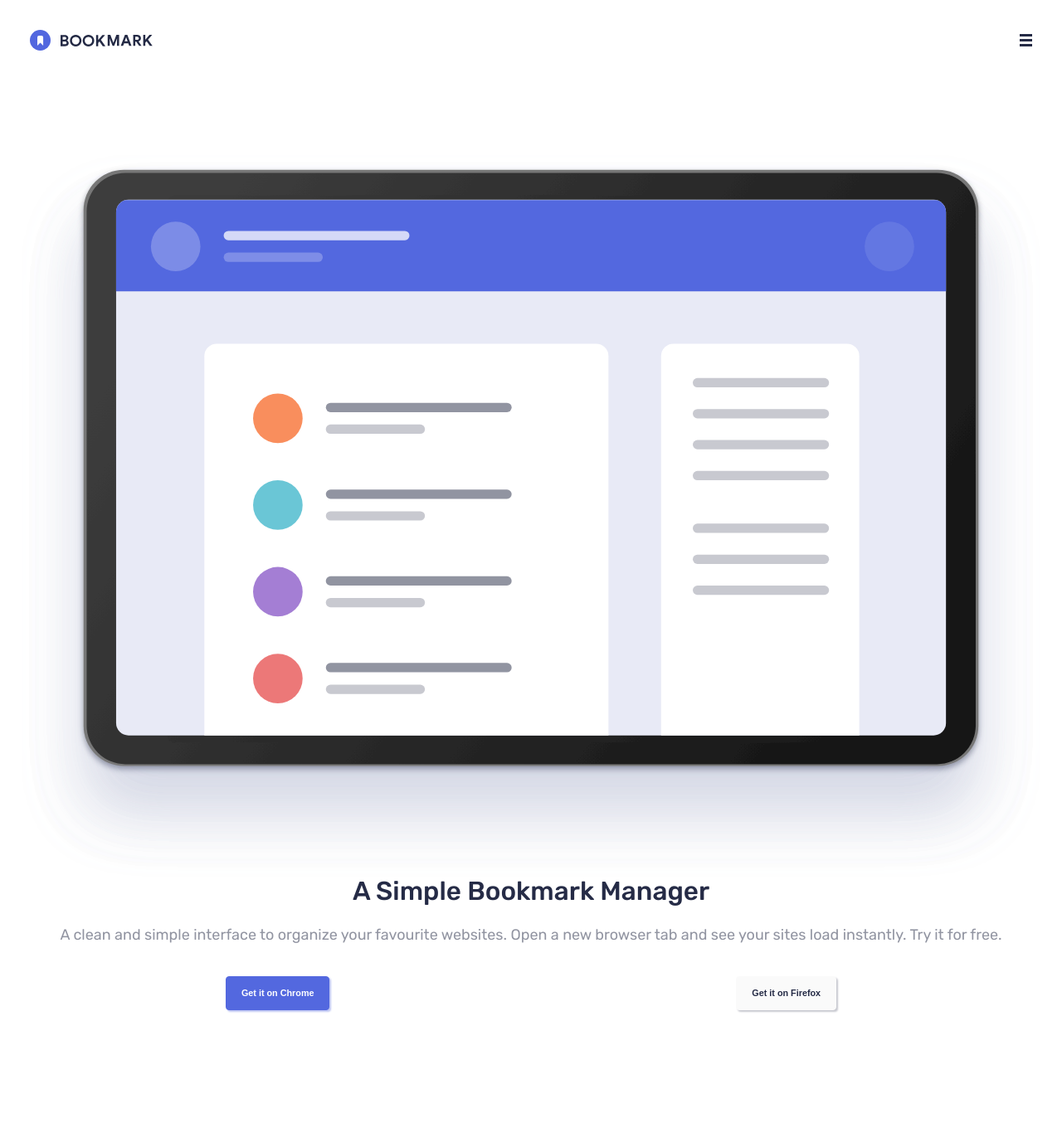
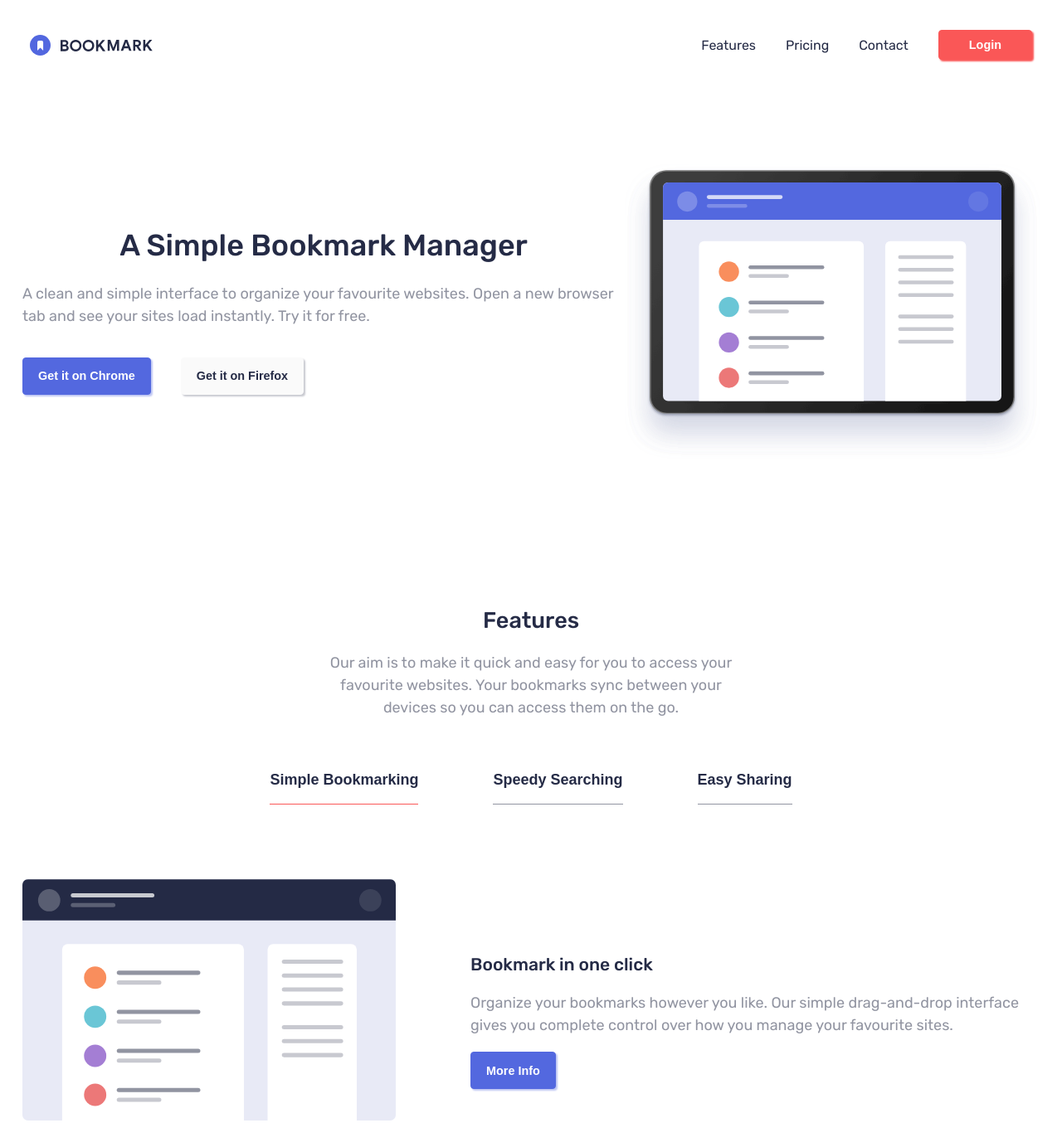
Before and after one commit to scaprisecca/bookmark-landing-page, a plain HTML site: page index.html in a window 1280 px wide. Shown: the top 1354 px of the page at 83% size. Drawn offline with Linux system fonts and the light colour scheme.

Commit message:
added tablet and laptop sized breakpoints - still need to add breakpoints for larger devices sizes

```diff
--- a/index.html
+++ b/index.html
@@ -12,11 +12,6 @@
 
   <title>Frontend Mentor | Bookmark landing page</title>
 
-  <!-- Feel free to remove these styles or customise in your own stylesheet 👍 -->
-  <style>
-    .attribution { font-size: 11px; text-align: center; }
-    .attribution a { color: hsl(228, 45%, 44%); }
-  </style>
 </head>
 <body>
 
@@ -26,9 +21,9 @@
     <!-- START - Desktop Navbar -->
     <nav class="navbar__wrapper--desktop">
       <ul class="navbar--desktop">
-        <li class="navbar__item--desktop"><a href="#features" class="navbar__link">Features</a></li>
-        <li class="navbar__item--desktop"><a href="#" class="navbar__link">Pricing</a></li>
-        <li class="navbar__item--desktop"><a href="#contact" class="navbar__link">Contact</a></li>
+        <li class="navbar__item--desktop"><a href="#features" class="navbar__link--desktop">Features</a></li>
+        <li class="navbar__item--desktop"><a href="#" class="navbar__link--desktop">Pricing</a></li>
+        <li class="navbar__item--desktop"><a href="#contact" class="navbar__link--desktop">Contact</a></li>
       </ul>
       <button class="btn--alt">Login</button>
     </nav>
@@ -240,14 +235,6 @@
 
   </footer>
 
-
-  <footer>
-    <p class="attribution">
-      Challenge by <a href="https://www.frontendmentor.io?ref=challenge" target="_blank">Frontend Mentor</a>.
-      Coded by <a href="https://Scottcaprisecca.com">Scott Caprisecca</a>.
-    </p>
-  </footer>
-
   <script src="script.js"></script>
 </body>
 </html>
--- a/style.css
+++ b/style.css
@@ -44,7 +44,7 @@ button {
     padding: .75rem 1rem;
     border-radius: 4px;
     font-weight: 600;
-    font-size: .6rem;
+    font-size: .8rem;
 }
 
 .btn--main {
@@ -66,6 +66,8 @@ button {
     color: white;
     border: 1px solid var(--soft-red);
     box-shadow: 2px 2px 2px 0 hsl(0, 94%, 66%);
+    padding: .5rem 2rem;
+
 }
 
 .btn--outline {
@@ -502,3 +504,167 @@ footer {
 .footer__social-icon:first-of-type {
     margin-right: 2rem;
 }
+
+
+/* ------ Media Queries ------ */
+
+@media (min-width: 768px ) {
+
+    .navbar__toggle-open {
+        display: none;
+    }
+
+    .navbar__wrapper--desktop {
+        display: flex;
+    }
+
+    .navbar--desktop {
+        padding: 0;
+        margin: 0;
+        display: flex;
+        align-items: center;
+        list-style-type: none;
+    }
+
+    .navbar__item--desktop {
+        margin-right: 2rem;
+    }
+
+    .navbar__link--desktop {
+        color: var(--dark-blue);
+        text-decoration: none;
+        font-size: 16px;
+    }
+
+    /* -- Extenstion -- */
+
+    .extension__card-container {
+        flex-direction: row;
+        flex-wrap: wrap;
+        justify-content: center;
+    }
+
+    .extension__text {
+        max-width: 500px;
+        margin-bottom: 3rem;
+    }
+
+    /* -- FAQ -- */
+
+    .faq__text {
+        max-width: 500px;
+        margin: 0 auto 1rem;
+    }
+
+    .faq__accordion-wrapper {
+        max-width: 550px;
+        margin: 0 auto;
+    }
+
+}
+
+@media (min-width: 1000px) {
+
+    .hero {
+        flex-direction: row-reverse;
+        align-items: center;
+    }
+
+    .hero__image {
+        max-width: 500px;
+    }
+
+    .hero__heading {
+        text-align: left;
+        font-size: 2rem;
+    }
+
+    .hero__text {
+        text-align: left;
+    }
+
+    .button__container {
+        justify-content: flex-start;
+    }
+
+    .button__container button:first-child {
+        margin-right: 2rem;
+    }
+
+    /* -- Features -- */
+
+    .features__text {
+        max-width: 500px;
+        margin: 0 auto 18px;
+    }
+
+    .features__tablist {
+        flex-direction: row;
+        justify-content: center;
+        align-items: center;
+    }
+
+    .features__tablist:first-child {
+        border-top: none;
+    }
+
+    .features__tab {
+        margin-right: 5rem;
+    }
+
+    .features__tab:last-child {
+        margin-right: 0;
+    }
+
+    .features__tabpanel {
+        display: flex;
+        flex-direction: row;
+        align-items: center;
+        text-align: left;
+    }
+
+    .features__tab-image {
+        width: 450px;
+        margin-right: 5rem;
+    }
+
+    .features__tabpanel button {
+        visibility: visible;
+    }
+
+    /* -- Extension -- */
+
+    .extension__card:last-child {
+    }
+
+
+    /* -- Footer -- */
+
+    footer {
+        flex-direction: row;
+        padding: 0 5rem;
+    }
+
+    .footer__logo {
+        width: 160px;
+    }
+
+    .footer__navbar-wrapper {
+        margin-left: 2rem;
+    }
+
+    .footer__navbar {
+        display: flex;
+    }
+
+    .footer__social-container {
+        margin-left: auto;
+    }
+
+    .footer__navbar-link {
+        opacity: 0.8;
+    }
+
+}
+
+/* TODO - Add media queries for larger screen sizes */
```
